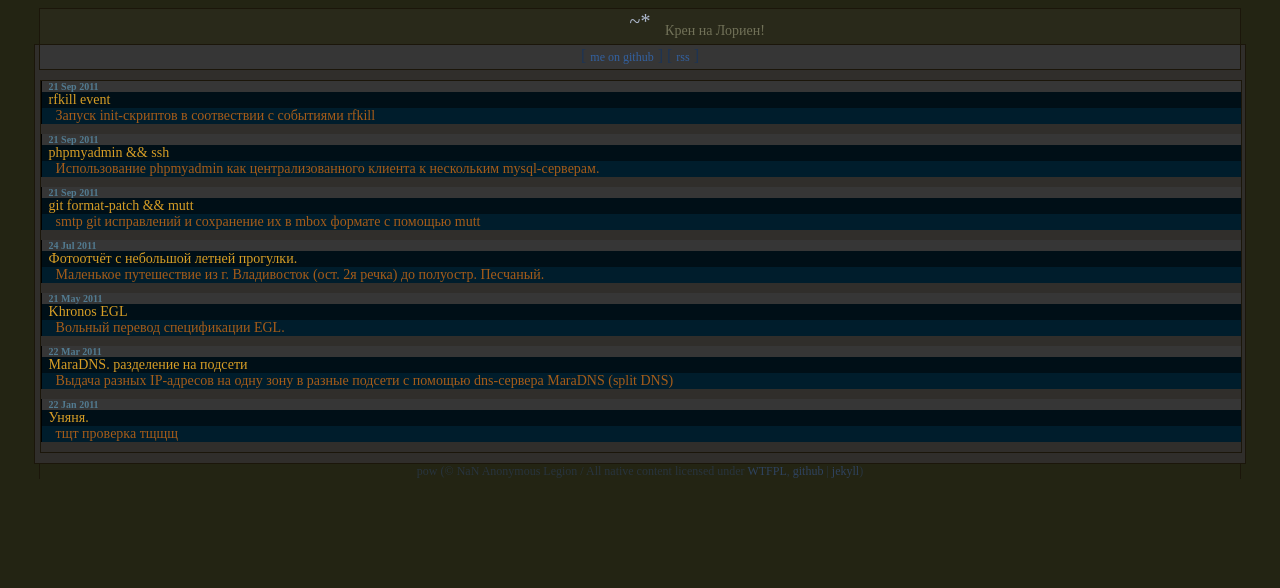
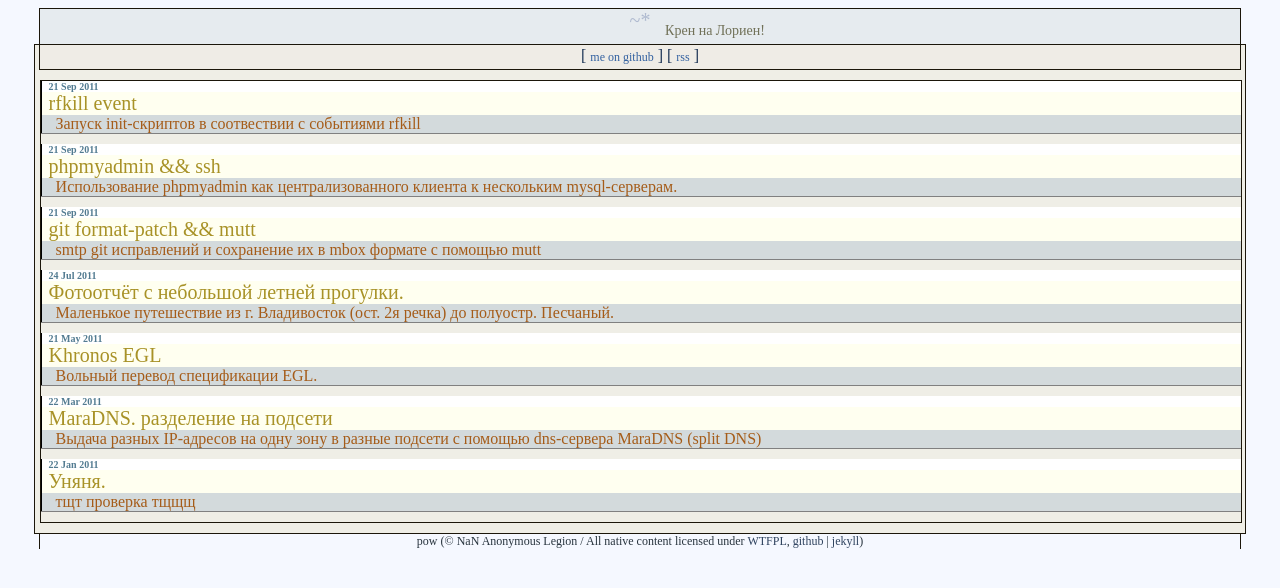
Before and after one commit to noktoborus/noktoborus.github.com, a Jekyll site: the page built from index.html, in a window 1280 px wide. Shown: the top 588 px of the page. Built offline with Jekyll 4.4.1, drawn with Linux system fonts in a browser that asks for light colours; comment, search, counter and statistics services are not loaded.

Commit message:
update style

```diff
--- a/style/base.css
+++ b/style/base.css
@@ -1,5 +1,5 @@
 body {
-	background: #232413;
+	background: #f5f8ff;
 	color: yellow;
 }
 #head, #body, #foot, #body_head, #body_body {
@@ -21,20 +21,20 @@ body {
 	display: block;
 	color: #aeb9cf;
 	font-size: 20px;
-	border: 1px solid #29291a;
+	/*border: 1px solid #29291a;*/
 	height: 33px;
 	position: relative;
 	top: -16px;
 }
 #head a:hover {
-	border: 1px solid gray;
+	/*border: 1px solid gray;*/
 	border-top: 1px solid #29291a;
 }
 #foot a {
 	color: #2f435f;
 }
 #head {
-	background-color: #29291a;
+	background-color: #e6ebef;
 	height: 35px;
 }
 #head_text {
@@ -50,7 +50,7 @@ body {
 	padding-bottom: 10px;
 	padding-left: 5px;
 	padding-right: 5px;
-	background: #302e2b;
+	background: #efeee6;
 	border-bottom: 1px solid #1b160a;
 }
 #body_head {
@@ -60,7 +60,7 @@ body {
 	width: 100%;
 	border-top-width: 0px;
 	border-bottom-width: 1px;
-	background-color: #363636;
+	background-color: #efece6;
 	padding-top: 2px;
 	padding-bottom: 2px;
 	text-align: center;
@@ -74,7 +74,7 @@ body {
 }
 #body_body {
 	position: relative;
-	background-color: #363636;
+	background-color: #ffffff;
 	width: 100%;
 	border-bottom-width: 1px;
 }
@@ -134,13 +134,15 @@ body {
 }
 #posts .post_line a .title {
 	display: block;
-	color: #d69e26;
-	background: #000f17;
+	color: #a89227;
+	background: #fffff0;
 	padding-left: 7px;
+	font-size: 20px;
 }
 #posts .post_line a .descr {
 	display: block;
-	background: #001d2c;
+	font-size: 16px;
+	background: #d3dadc;
 	color: #a55c19;
 	padding-left: 14px;
 }
@@ -148,7 +150,8 @@ body {
 #posts .post_line .end {
 	display: block;
 	text-align: center;
-	background-color: #302e2b;
+	border-top: 1px solid grey;
+	background-color: #efeee6;
 	color: #3a3b25;
 	height: 10px;
 }
@@ -229,8 +232,8 @@ body {
 #post_body
 {
 	border-top: 1px solid #000;
-	color: #b7b7c6;
-	background: #090911;
+	color: #485250;
+	background: #efeee6;
 	padding-top: 1px;
 	padding-left: 10px;
 	padding-right: 10px;
@@ -247,7 +250,7 @@ p code, td code, ul code
 {
 	padding-left: 3px;
 	padding-right: 3px;
-	background: #0d0d17;
+	background: #e1e0da;
 	color: #7c7c4b;
 }
 
@@ -290,7 +293,7 @@ th code
 
 #post_body table td
 {
-	background: #10101d;
+	background: #eefee0;
 	padding: 5px;
 	text-align: justify;
 	vertical-align: top;
--- a/style/highling.css
+++ b/style/highling.css
@@ -6,7 +6,7 @@
 	padding-bottom: 5px;
 	padding-left: 10px;
 	border-left: 4px solid #12315f;
-	background: #10101d;
+	background: #e6e5dc;
 	overflow: auto;
 }
 
```
